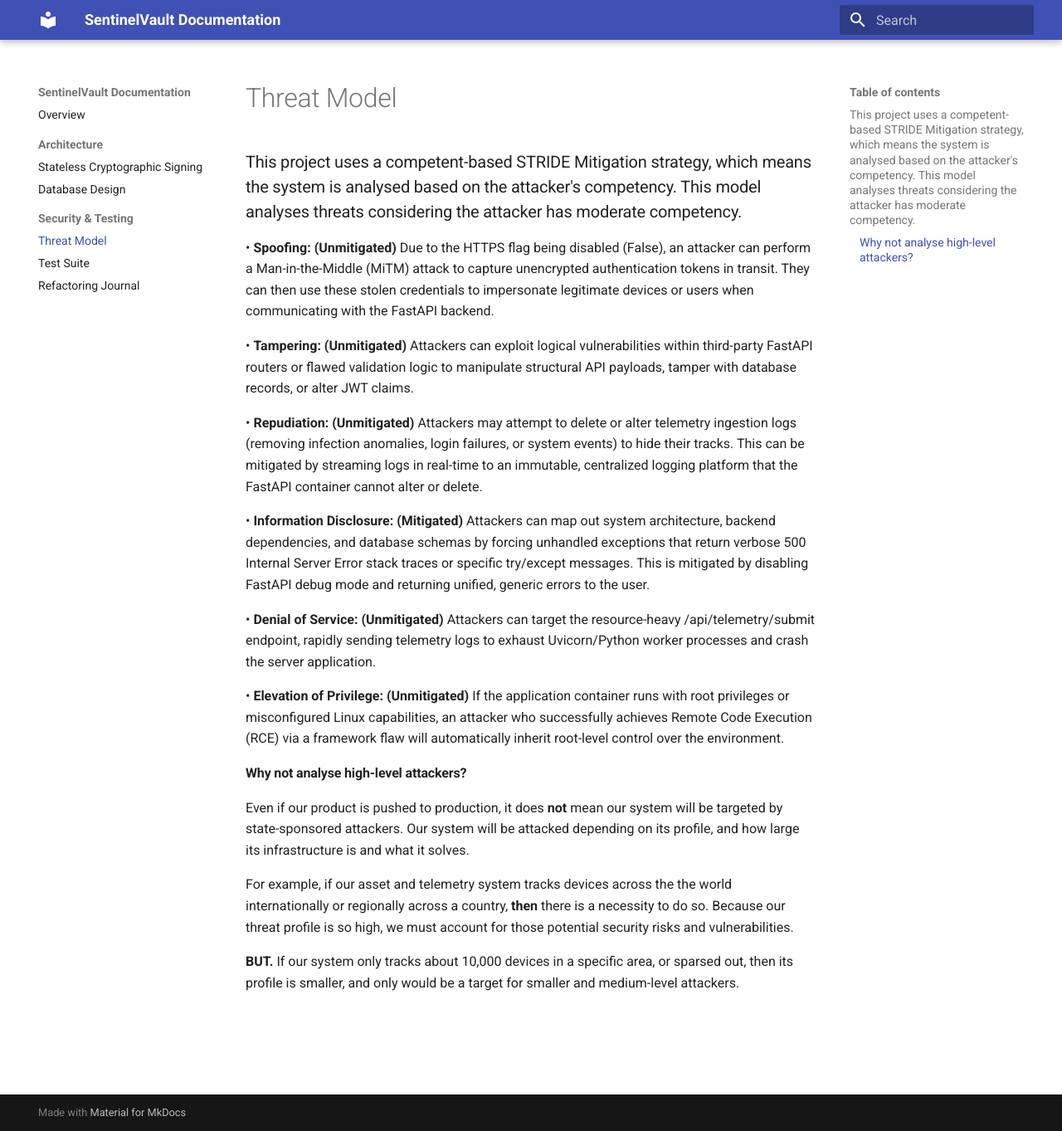
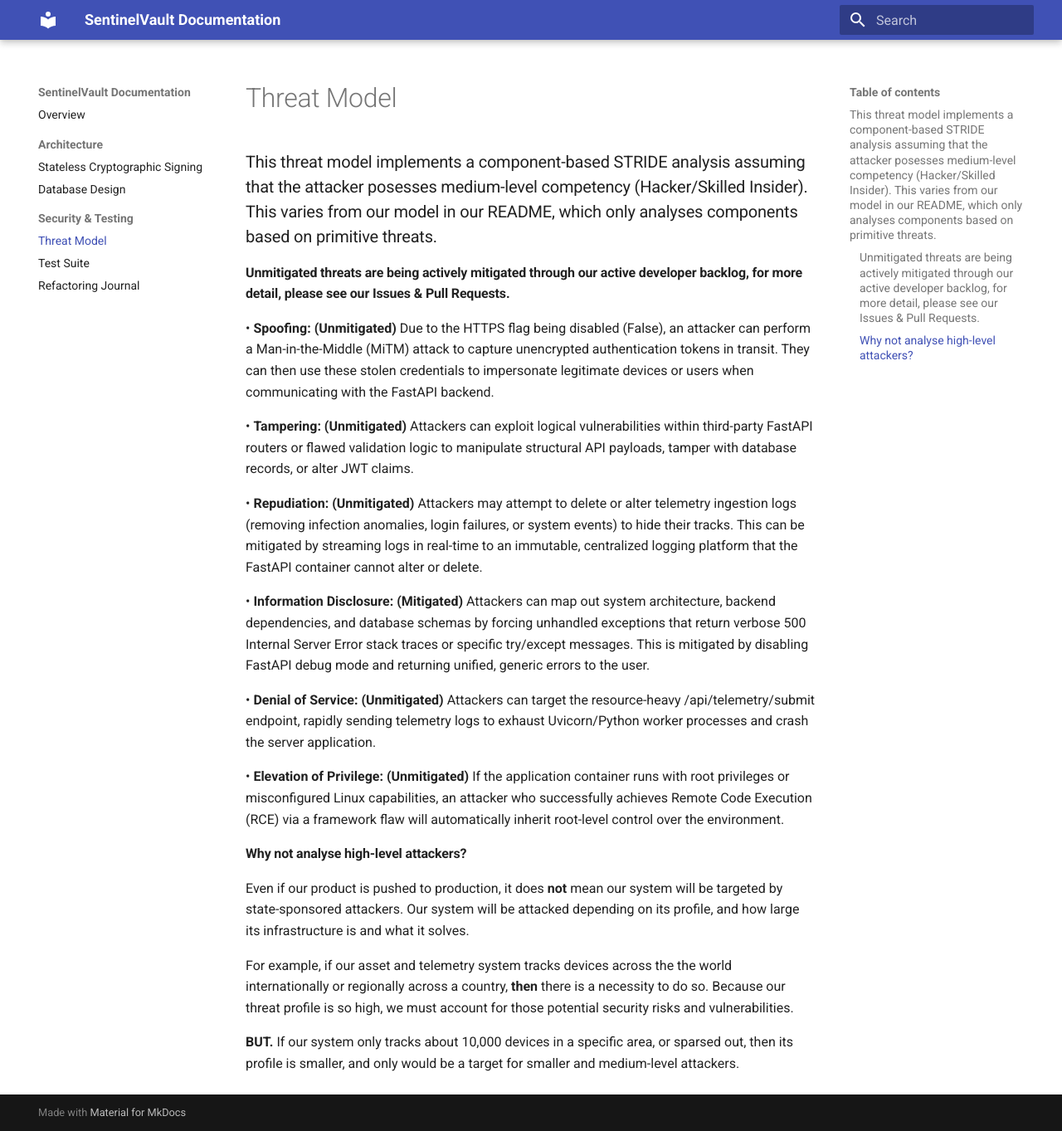
Before and after one commit to obbycodes/sentinel-vault-backend, an MkDocs documentation site: the page built from docs/security/threat_model.md, in a window 1280 px wide and 1363 px high. Shown: the whole window at 83% size. Built offline with MkDocs 1.6.1 and Material for MkDocs 9.7.7, drawn with Linux system fonts in a browser that asks for light colours.

Commit message:
Docs/security (#42)
* docs: Revise README and add threat model documentation

* feat: Add programming workflow diagram for SWE and CYBER

* Add SDLC section to README

Added section on Software Development Life Cycles (SDLC) detailing DevOps, Incremental, and Agile models.

```diff
--- a/docs/security/threat_model.md
+++ b/docs/security/threat_model.md
@@ -1,6 +1,8 @@
 # Threat Model
 
-### This project uses a competent-based STRIDE Mitigation strategy, which means the system is analysed based on the attacker's competency. This model analyses threats considering the attacker has moderate competency.
+### This threat model implements a component-based STRIDE analysis assuming that the attacker posesses medium-level competency (Hacker/Skilled Insider). This varies from our model in our README, which only analyses components based on primitive threats.
+
+#### Unmitigated threats are being actively mitigated through our active developer backlog, for more detail, please see our Issues & Pull Requests.
 
 • **Spoofing: (Unmitigated)** Due to the HTTPS flag being disabled (False), an attacker can perform a Man-in-the-Middle (MiTM) attack to capture unencrypted authentication tokens in transit. They can then use these stolen credentials to impersonate legitimate devices or users when communicating with the FastAPI backend.
 
@@ -15,6 +17,7 @@
 • **Elevation of Privilege: (Unmitigated)** If the application container runs with root privileges or misconfigured Linux capabilities, an attacker who successfully achieves Remote Code Execution (RCE) via a framework flaw will automatically inherit root-level control over the environment.
 
 #### Why not analyse high-level attackers?
+
 Even if our product is pushed to production, it does **not** mean our system will be targeted by state-sponsored attackers. Our system will be attacked depending on its profile, and how large its infrastructure is and what it solves.
 
 For example, if our asset and telemetry system tracks devices across the the world internationally or regionally across a country, **then** there is a necessity to do so. Because our threat profile is so high, we must account for those potential security risks and vulnerabilities.
```
Also changed, not shown: README.md (+25 -2 lines), .github/assets/Programming workflow (SWE + CYBER).drawio (3).png (added).
